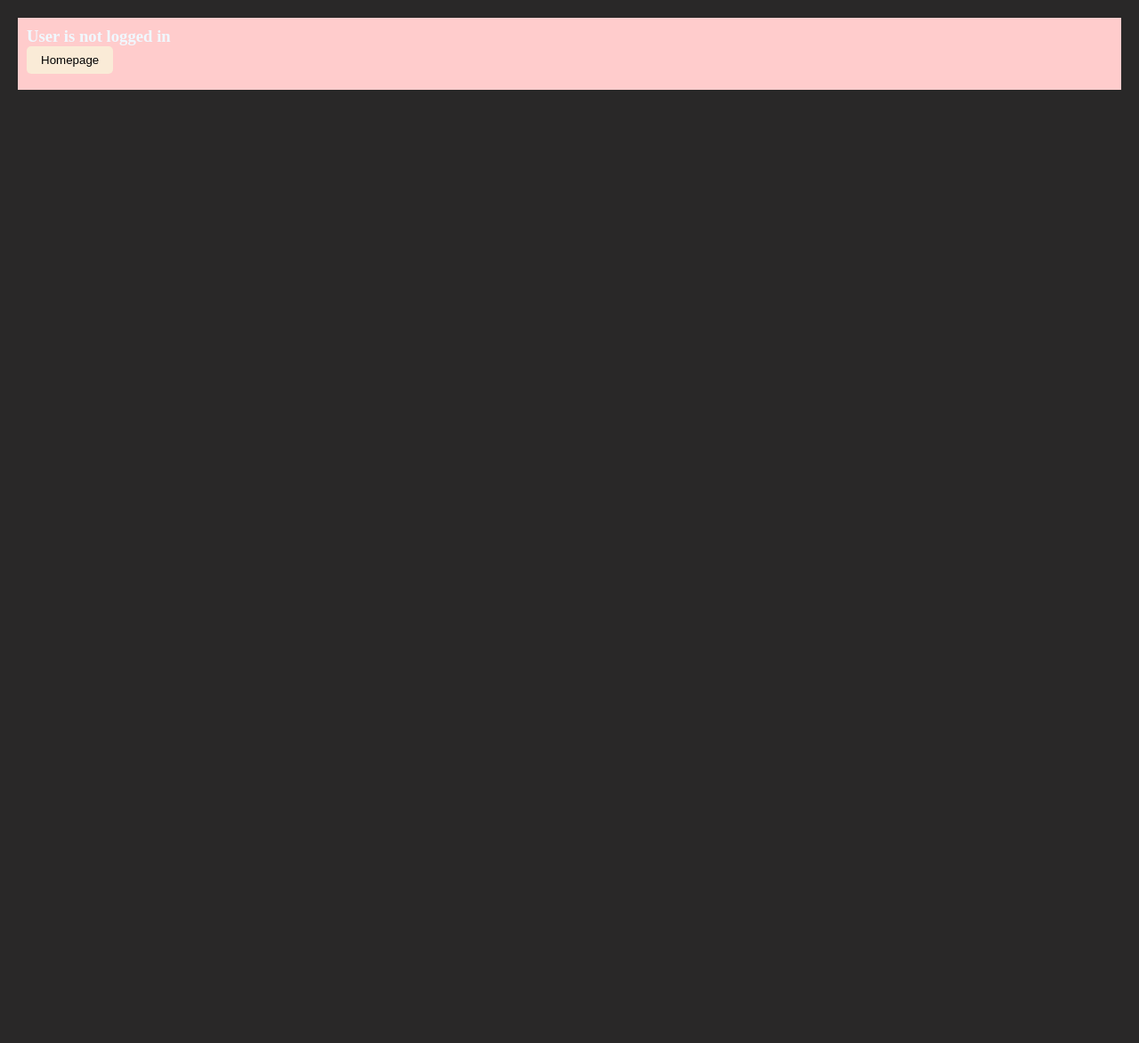
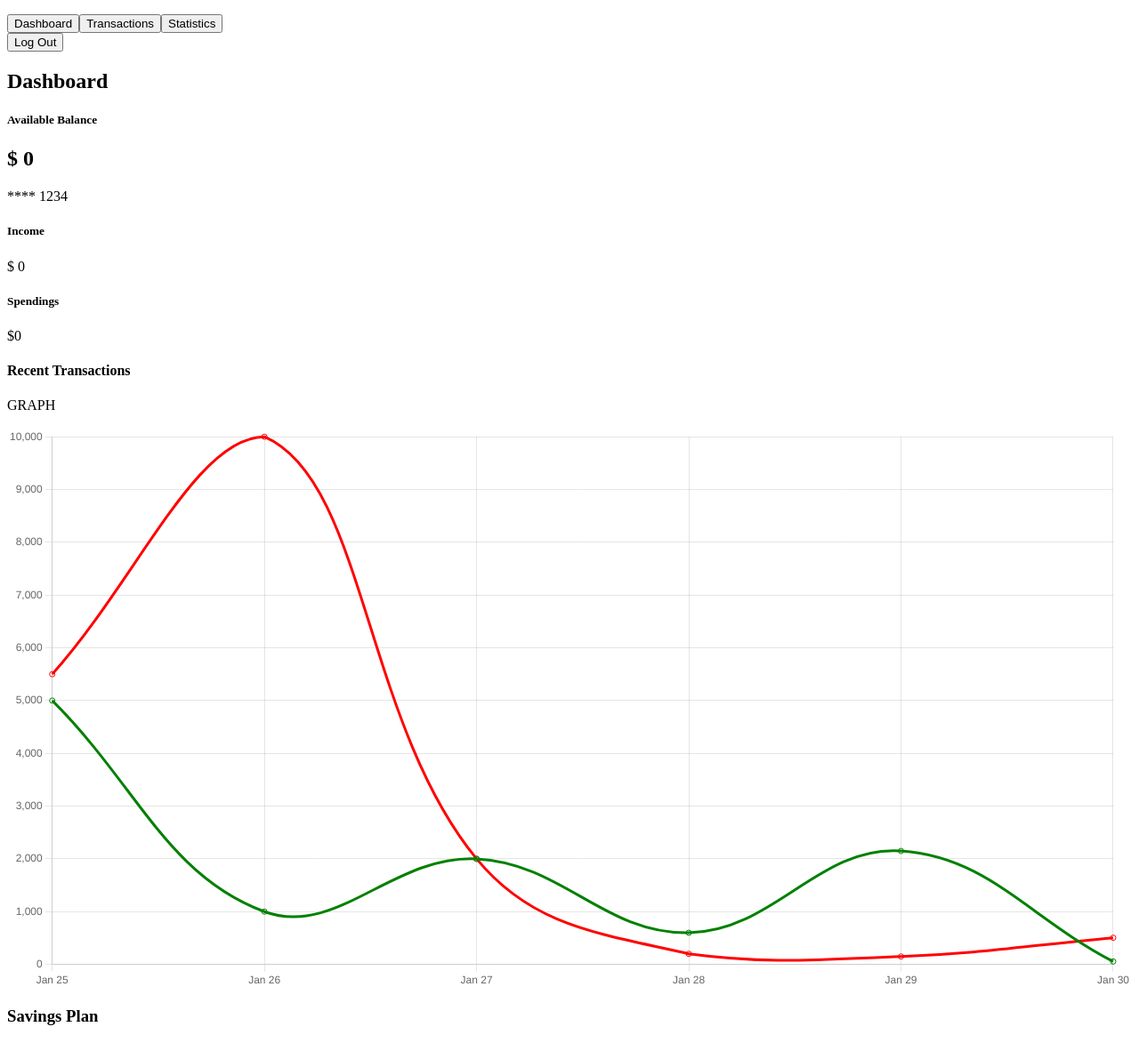
Before and after one commit to XO-Edson/Expense-Tracker-TS, a React (Vite) app: page /dashboard in a window 1280 px wide. Shown: the whole page at 89% size. Before the commit the page ends 820 px from the top, so only its background shows below. Built offline with nearby package versions, Linux system fonts and the light colour scheme.

Commit message:
calender

```diff
--- a/src/Components/Dashboard.tsx
+++ b/src/Components/Dashboard.tsx
@@ -14,9 +14,12 @@ import {
 Chart.register(LineElement, CategoryScale, LinearScale, PointElement);
 
 const Dashboard = () => {
-  const [user, setUser] = useState<any>();
+  const [user, setUser] = useState<any>("guest");
   const [isLoading, setIsLoading] = useState(true);
-  const { supabase, income, accExpenses, balance } = useSupabase();
+  const { supabase, tableData, accExpenses, accIncome, balance } =
+    useSupabase();
+
+  console.log(tableData);
 
   const data = {
     labels: ["Jan 25", "Jan 26", "Jan 27", "Jan 28", "Jan 29", "Jan 30"],
@@ -65,18 +68,23 @@ const Dashboard = () => {
     0
   );
 
+  const totalIncome = accIncome.reduce(
+    (sum, obj) => sum + (obj.amount || 0),
+    0
+  );
+
   if (isLoading) {
     return <p>Loading...</p>;
   }
 
   return (
     <>
-      {!user ? (
+      {user /*?  (
         <div className="redirect">
           <h3>User is not logged in</h3>
           <button onClick={() => navigate("/")}>Homepage</button>
         </div>
-      ) : (
+      )  */ && (
         <main>
           <Sidebar userEmail={user.email} />
 
@@ -94,7 +102,7 @@ const Dashboard = () => {
             <div className="summary">
               <div className="income">
                 <h5>Income</h5>
-                <p>$ {income.amount}</p>
+                <p>$ {totalIncome}</p>
               </div>
 
               <div className="spendings">
@@ -107,10 +115,10 @@ const Dashboard = () => {
               <h4>Recent Transactions</h4>
 
               <section className="transactions-display">
-                {accExpenses.map((accEx, index) => (
+                {tableData.map((accTransactions, index) => (
                   <ul key={index}>
-                    <li>{accEx.category}</li>
-                    <li>{accEx.amount}</li>
+                    <li>{accTransactions.category}</li>
+                    <li>{accTransactions.amount}</li>
                   </ul>
                 ))}
               </section>
@@ -122,6 +130,14 @@ const Dashboard = () => {
               <p>GRAPH</p>
               <Line data={data} />
             </div>
+
+            <div className="savingsPlan">
+              <h3>Savings Plan</h3>
+
+              <div className="savings-container">
+                <div className="savings"></div>
+              </div>
+            </div>
           </article>
         </main>
       )}
--- a/src/Components/Popup.tsx
+++ b/src/Components/Popup.tsx
@@ -1,4 +1,6 @@
+import { useState } from "react";
 import { useSupabase } from "../SupabaseContext/Supabase";
+import DateTimePicker from "react-datetime-picker";
 
 const Popup = () => {
   const { income, setIncome, expense, setExpense, addExp, togglePopup } =
@@ -8,9 +10,31 @@ const Popup = () => {
     e.stopPropagation(); // Prevent click event from propagating to the background
   };
 
+  const [entry, setEntry] = useState(false);
+  const [value, setValue] = useState(new Date());
+
+  const handleDateChange = (newValue: Date | null) => {
+    if (newValue !== null) {
+      setValue(newValue);
+    }
+  };
+
+  const toggleEntryField = () => {
+    setEntry((prev) => !prev);
+  };
+
   return (
     <div className="input-fields-background" onClick={togglePopup}>
       <article className="input-fields" onClick={handleInputClick}>
+        <div>
+          <button onClick={toggleEntryField}>Income</button>
+          <button onClick={toggleEntryField}>Expense</button>
+        </div>
+
+        <div className="inputs">
+          <DateTimePicker onChange={handleDateChange} value={value} />
+          {entry ? (
+            <>
               <h4>
                 Total Income:
                 <input
@@ -30,10 +54,14 @@ const Popup = () => {
                 <input
                   type="text"
                   value={income.category || ""}
-            onChange={(e) => setIncome({ ...income, category: e.target.value })}
+                  onChange={(e) =>
+                    setIncome({ ...income, category: e.target.value })
+                  }
                 />
               </h3>
-
+            </>
+          ) : (
+            <>
               <h4>
                 Total Expenses:
                 <input
@@ -47,7 +75,6 @@ const Popup = () => {
                   }}
                 />
               </h4>
-
               <h3>
                 ExpenseType:
                 <input
@@ -58,6 +85,9 @@ const Popup = () => {
                   }
                 />
               </h3>
+            </>
+          )}
+        </div>
 
         <button onClick={addExp}>ADD</button>
       </article>
--- a/src/Components/SignUpUI.tsx
+++ b/src/Components/SignUpUI.tsx
@@ -11,7 +11,7 @@ const SignUpUI = () => {
     navigate("/dashboard");
   };
 
-  useEffect(() => {
+  /* useEffect(() => {
     supabase.auth.onAuthStateChange((event, session) => {
       if (event === "SIGNED_IN") {
         console.log("SIGNED_IN", session);
@@ -23,7 +23,7 @@ const SignUpUI = () => {
 
     return () => {};
   }, [navigate, supabase.auth]);
-
+ */
   return (
     <section className="signup">
       <h1>Welcome</h1>
--- a/src/Components/Transactions.tsx
+++ b/src/Components/Transactions.tsx
@@ -2,7 +2,8 @@ import { useSupabase } from "../SupabaseContext/Supabase";
 import Sidebar from "./Sidebar";
 import Popup from "./Popup";
 import { useTable } from "react-table";
-import { useMemo } from "react";
+import { useMemo, useState } from "react";
+import DateTimePicker from "react-datetime-picker";
 
 export const Transactions = () => {
   const {
@@ -34,6 +35,8 @@ export const Transactions = () => {
         []
       ),
     });
+
+  const [value, setValue] = useState(new Date());
 
   return (
     <main>
@@ -80,13 +83,18 @@ export const Transactions = () => {
           ))} */}
         </section>
       </section>
+      <section>
+        <div className="card">
+          <h5>Available Balance</h5>
 
-      <div className="card">
-        <h5>Available Balance</h5>
+          <h1>$ {balance()}</h1>
+          <p>**** 1234</p>
+        </div>
 
-        <h1>$ {balance()}</h1>
-        <p>**** 1234</p>
-      </div>
+        <div>
+          <DateTimePicker onChange={setValue} value={value} />
+        </div>
+      </section>
     </main>
   );
 };
--- a/src/index.css
+++ b/src/index.css
@@ -1,4 +1,5 @@
-@import url("https://fonts.googleapis.com/css2?family=Courier+Prime:wght@400;700&display=swap");
+/* @import url("https://fonts.googleapis.com/css2?family=Courier+Prime:wght@400;700&display=swap");
+@import url("https://cdn.syncfusion.com/ej2/material.css");
 
 * {
   padding: 0;
@@ -64,8 +65,8 @@ button {
 }
 
 .card {
-  width: 350px;
-  height: 200px;
+  width: 400px;
+  height: 250px;
   background: linear-gradient(#3f3f3f, #0c0c0c);
   border-radius: 10px;
   padding: 1rem;
@@ -86,7 +87,7 @@ button {
 .spendings {
   border: 1px solid gray;
   border-radius: 10px;
-  padding: 0.5rem;
+  padding: 0.5rem 1rem;
   width: 100%;
 }
 
@@ -144,3 +145,11 @@ article {
 .input-fields button {
   margin-top: 1rem;
 }
+
+.savings {
+  height: 100px;
+  width: 150px;
+  background-color: green;
+  border-radius: 10px;
+}
+ */
```
Lines whose indentation alone changed are shown as unchanged.
